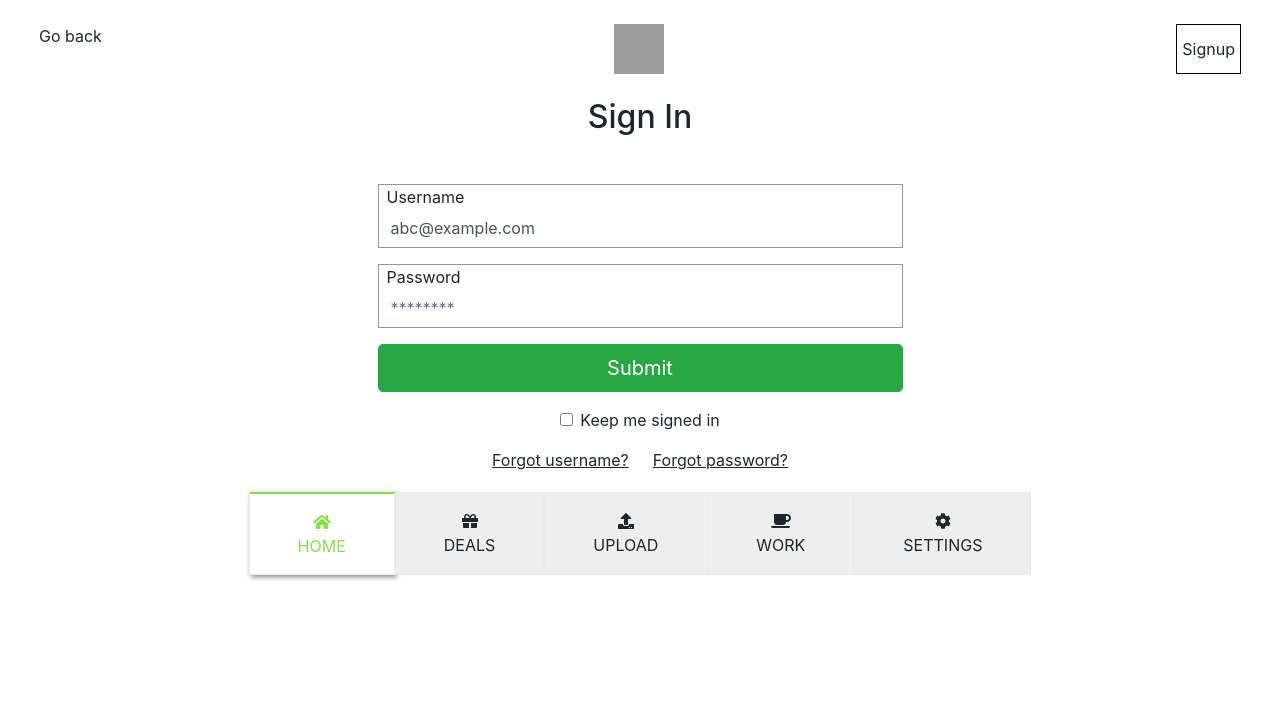
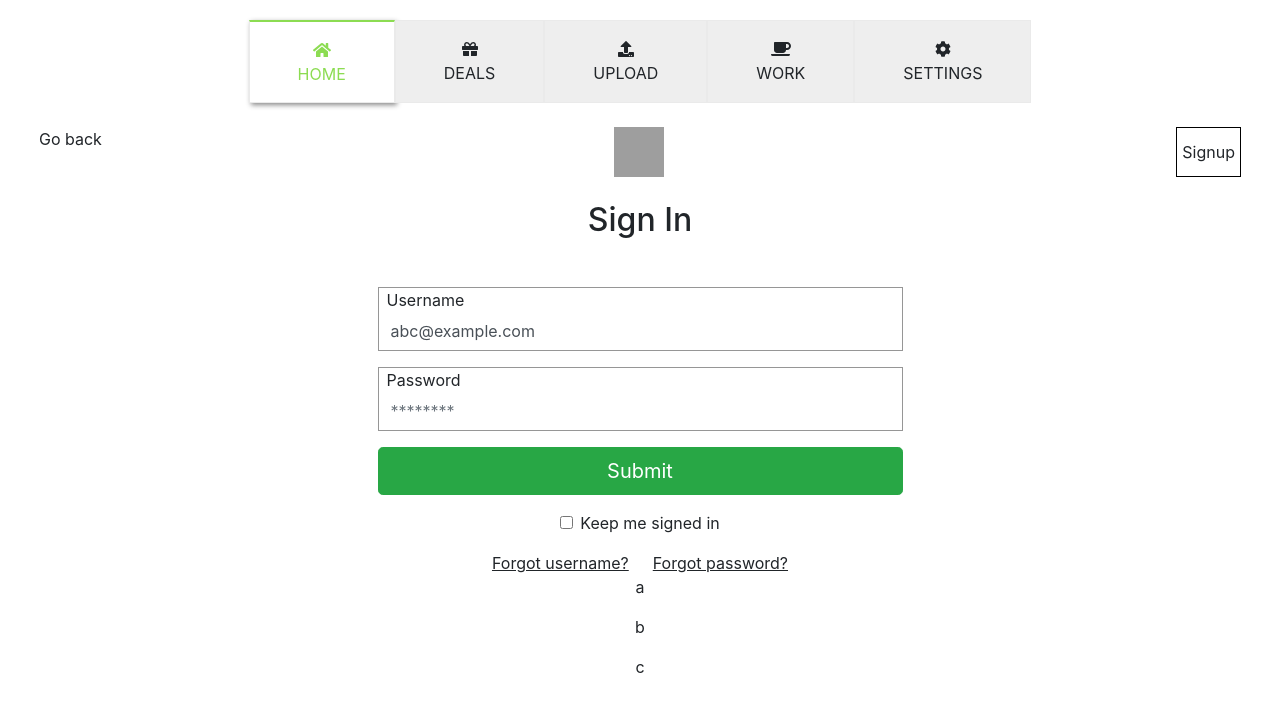
Before and after one commit to ducxomme/react-js-practice, a React (Create React App) app: page / in a window 1280 px wide. Shown: the top 712 px of the page. Built offline with nearby package versions, Linux system fonts and the light colour scheme; grey boxes are pictures that could not be loaded.

Commit message:
8-render a list lecture

```diff
--- a/src/App.js
+++ b/src/App.js
@@ -1,19 +1,25 @@
 import React, { Component } from "react";
-import logo from "./logo.svg";
 import "./App.css";
 import TodoItem from "./components/TodoItem";
 import HeaderLogin from "./components/HeaderLogin";
-import LoginForm from './components/LoginForm';
-import MenuTab from './components/MenuTab';
+import LoginForm from "./components/LoginForm";
+import MenuTab from "./components/MenuTab";
 
 class App extends Component {
+  constructor() {
+    super();
+    this.todoItems = ["a", "b", "c"];
+  }
+
   render() {
     return (
       <div className="App">
+        <MenuTab />
         <HeaderLogin />
-        <LoginForm email="abc@example.com"/>
-        {/* <TodoItem title="Alo alo" /> */}
-        <MenuTab />
+        <LoginForm email="abc@example.com" />
+        {
+        this.todoItems.map((item, index) => <TodoItem key={index} title={item} />)
+        }
       </div>
     );
   }
--- a/src/components/HeaderLogin.js
+++ b/src/components/HeaderLogin.js
@@ -9,7 +9,7 @@ class HeaderLogin extends Component {
           <div className="header-left">Go back</div>
 
           <div className="header-center">
-            <img src="http://lorempixel.com/50/50" />
+            <img src="http://lorempixel.com/50/50" alt="header-icon"/>
           </div>
 
           <div className="header-right d-flex flex-column justify-content-center">Signup</div>
--- a/src/components/MenuItem.js
+++ b/src/components/MenuItem.js
@@ -11,7 +11,7 @@ class MenuItem extends Component {
     const isClicked = this.props.clicked;
     let iconComponent;
     let textComponent;
-    if (isClicked == "true") {
+    if (isClicked === "true") {
       iconComponent = <FontAwesomeIcon icon={this.props.itemImg} style={{ color: "#8CDC52" }}/>
       textComponent = <div className="item-text clicked">{ this.props.itemText }</div>
     } else {
@@ -20,7 +20,7 @@ class MenuItem extends Component {
     }
 
     return (
-      <div className={ "item-container px-5 py-3" + (isClicked == "true" ? ' clicked-box' : '') }>
+      <div className={ "item-container px-5 py-3" + (isClicked === "true" ? ' clicked-box' : '') }>
         <div className="item-img">
           { iconComponent }
         </div>
--- a/src/components/TodoItem.js
+++ b/src/components/TodoItem.js
@@ -3,7 +3,7 @@ import React, { Component } from "react";
 class TodoItem extends Component {
   render() {
     return (
-      <div className="TodoItem">
+      <div className="todo-item">
         <p>{this.props.title}</p>
       </div>
     )
--- a/src/index.js
+++ b/src/index.js
@@ -3,7 +3,6 @@ import ReactDOM from 'react-dom';
 import './index.css';
 import 'font-awesome/css/font-awesome.min.css';
 import App from './App';
-import List from './List';
 import * as serviceWorker from './serviceWorker';
 
 ReactDOM.render(
```
